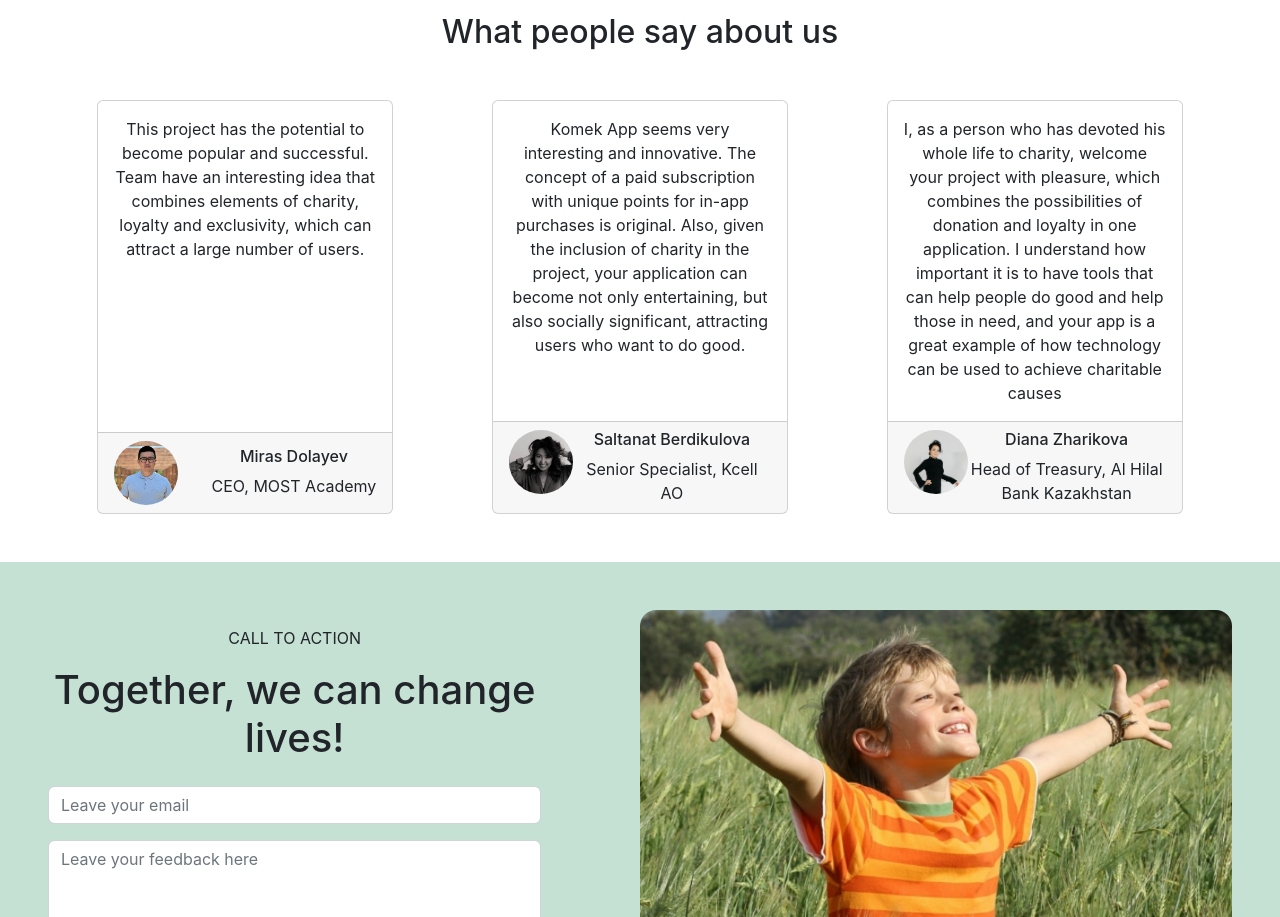
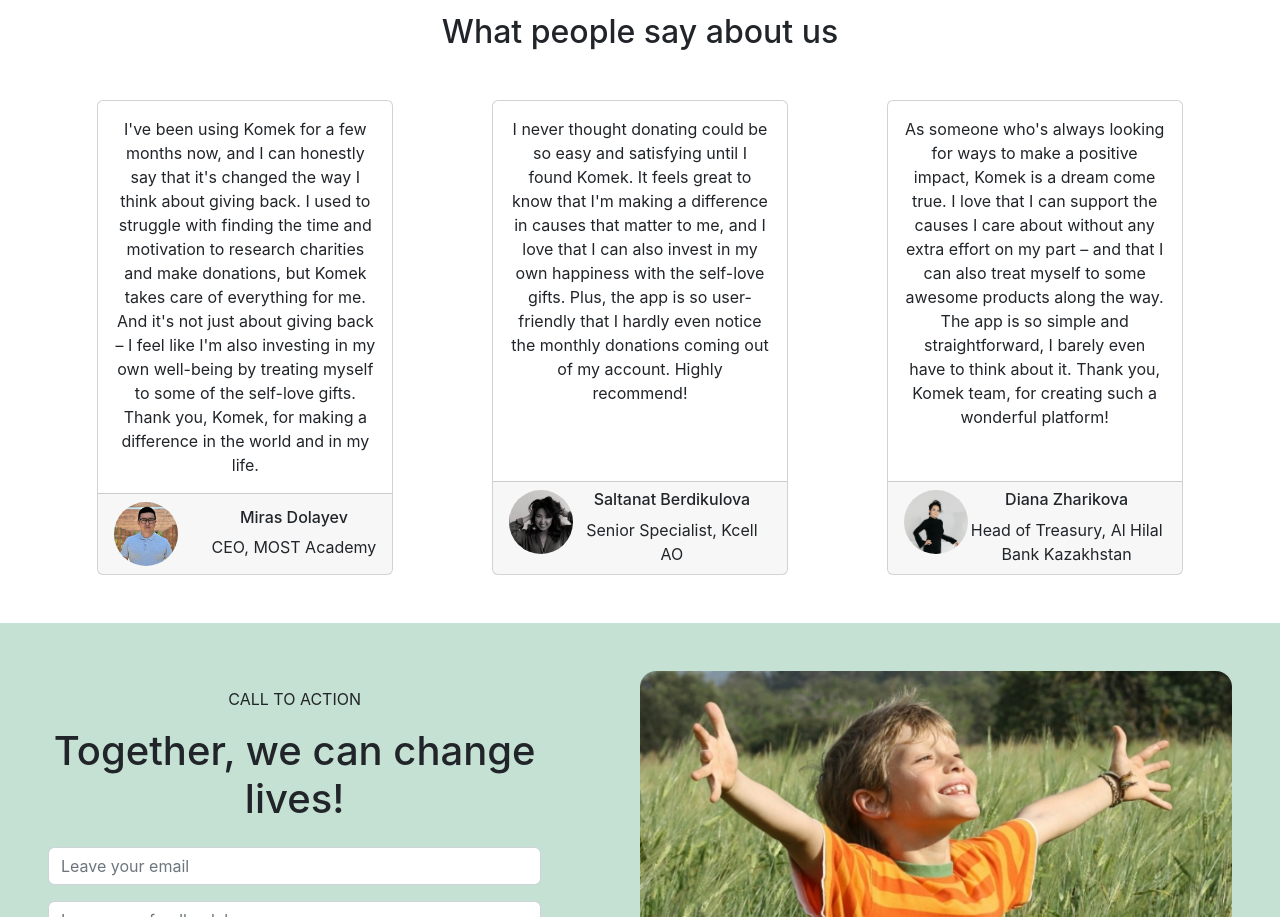
Before and after one commit to bl1nkker/komek-landing, a React (Create React App) app: page / in a window 1280 px wide. Shown: the part 1764-2681 px from the top of the page. Built offline with nearby package versions, Linux system fonts and the light colour scheme.

Commit message:
feat: changed testimonials text

```diff
--- a/src/components/Testimonial.js
+++ b/src/components/Testimonial.js
@@ -8,21 +8,21 @@
     name: "Miras Dolayev",
     position: "CEO, MOST Academy",
     avatar: Testimonials1,
-    text: "This project has the potential to become popular and successful. Team have an interesting idea that combines elements of charity, loyalty and exclusivity, which can attract a large number of users.",
+    text: "I've been using Komek for a few months now, and I can honestly say that it's changed the way I think about giving back. I used to struggle with finding the time and motivation to research charities and make donations, but Komek takes care of everything for me. And it's not just about giving back – I feel like I'm also investing in my own well-being by treating myself to some of the self-love gifts. Thank you, Komek, for making a difference in the world and in my life.",
   },
   {
     id: 1,
     name: "Saltanat Berdikulova",
     position: "Senior Specialist, Kcell АО",
     avatar: Testimonials2,
-    text: "Komek App seems very interesting and innovative. The concept of a paid subscription with unique points for in-app purchases is original. Also, given the inclusion of charity in the project, your application can become not only entertaining, but also socially significant, attracting users who want to do good.",
+    text: "I never thought donating could be so easy and satisfying until I found Komek. It feels great to know that I'm making a difference in causes that matter to me, and I love that I can also invest in my own happiness with the self-love gifts. Plus, the app is so user-friendly that I hardly even notice the monthly donations coming out of my account. Highly recommend!",
   },
   {
     id: 1,
     name: "Diana Zharikova",
     position: "Head of Treasury, Al Hilal Bank Kazakhstan",
     avatar: Testimonials3,
-    text: "I, as a person who has devoted his whole life to charity, welcome your project with pleasure, which combines the possibilities of donation and loyalty in one application. I understand how important it is to have tools that can help people do good and help those in need, and your app is a great example of how technology can be used to achieve charitable causes",
+    text: "As someone who's always looking for ways to make a positive impact, Komek is a dream come true. I love that I can support the causes I care about without any extra effort on my part – and that I can also treat myself to some awesome products along the way. The app is so simple and straightforward, I barely even have to think about it. Thank you, Komek team, for creating such a wonderful platform!",
   },
 ];
 
```
